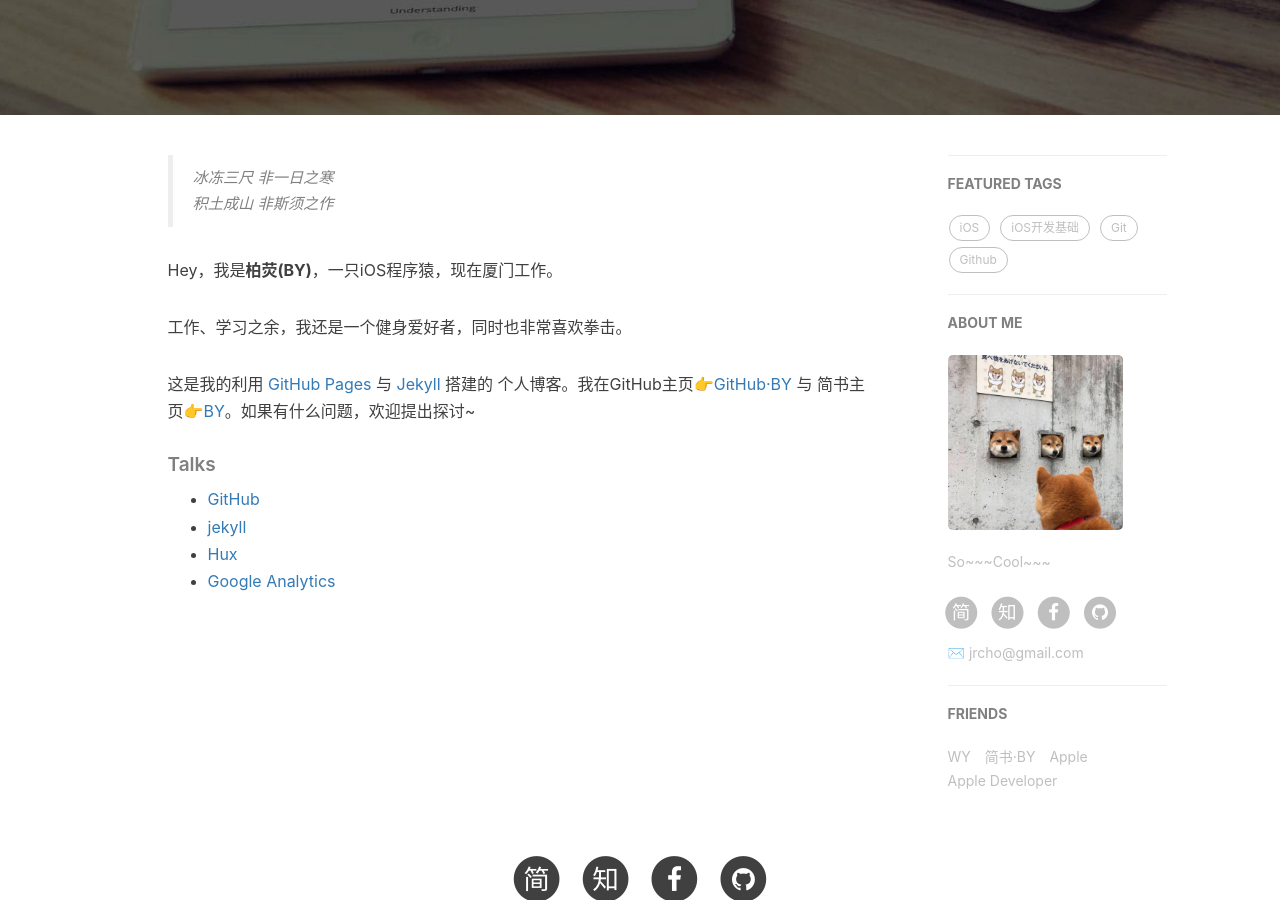
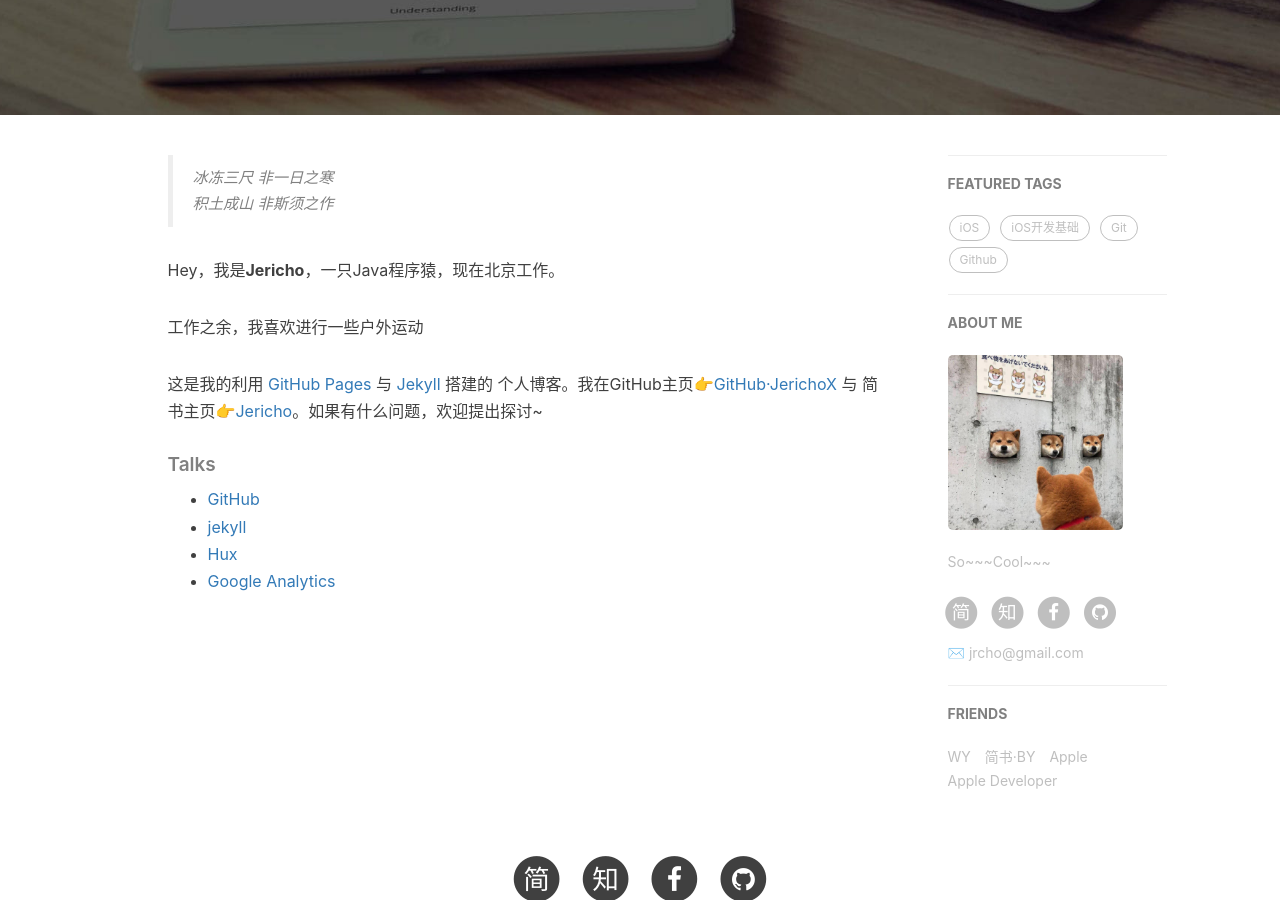
Before and after one commit to JerichoX/jerichox.github.io, a Jekyll site: the page built from about.html, in a window 1280 px wide and 900 px high, scrolled down 535 px. Built offline with Jekyll 4.4.1, drawn with Linux system fonts in a browser that asks for light colours; nearby versions of some CDN libraries; comment, search, counter and statistics services are not loaded.

Commit message:
update about

```diff
--- a/about.html
+++ b/about.html
@@ -18,11 +18,11 @@ header-img: "img/post-bg-rwd.jpg"
     <blockquote><p>冰冻三尺 非一日之寒<br>
     积土成山 非斯须之作</p></blockquote>
 
-    <p>Hey，我是<strong>柏荧(BY)</strong>，一只iOS程序猿，现在厦门工作。</p>
+    <p>Hey，我是<strong>Jericho</strong>，一只Java程序猿，现在北京工作。</p>
 
-    <p>工作、学习之余，我还是一个健身爱好者，同时也非常喜欢拳击。</p>
+    <p>工作之余，我喜欢进行一些户外运动</p>
 
-    <p>这是我的利用 <a href="https://pages.github.com/">GitHub Pages</a> 与 <a href="http://jekyll.com.cn/">Jekyll</a> 搭建的 个人博客。我在GitHub主页<a href="https://github.com/qiubaiying">👉GitHub·BY</a> 与 简书主页<a href="https://http://www.jianshu.com/u/e71990ada2fd">👉BY</a>。如果有什么问题，欢迎提出探讨~</p>
+    <p>这是我的利用 <a href="https://pages.github.com/">GitHub Pages</a> 与 <a href="http://jekyll.com.cn/">Jekyll</a> 搭建的 个人博客。我在GitHub主页<a href="https://github.com/jerichox">👉GitHub·JerichoX</a> 与 简书主页<a href="https://http://www.jianshu.com/u/e71990ada2fd">👉Jericho</a>。如果有什么问题，欢迎提出探讨~</p>
 
     <p></p>
 
```
